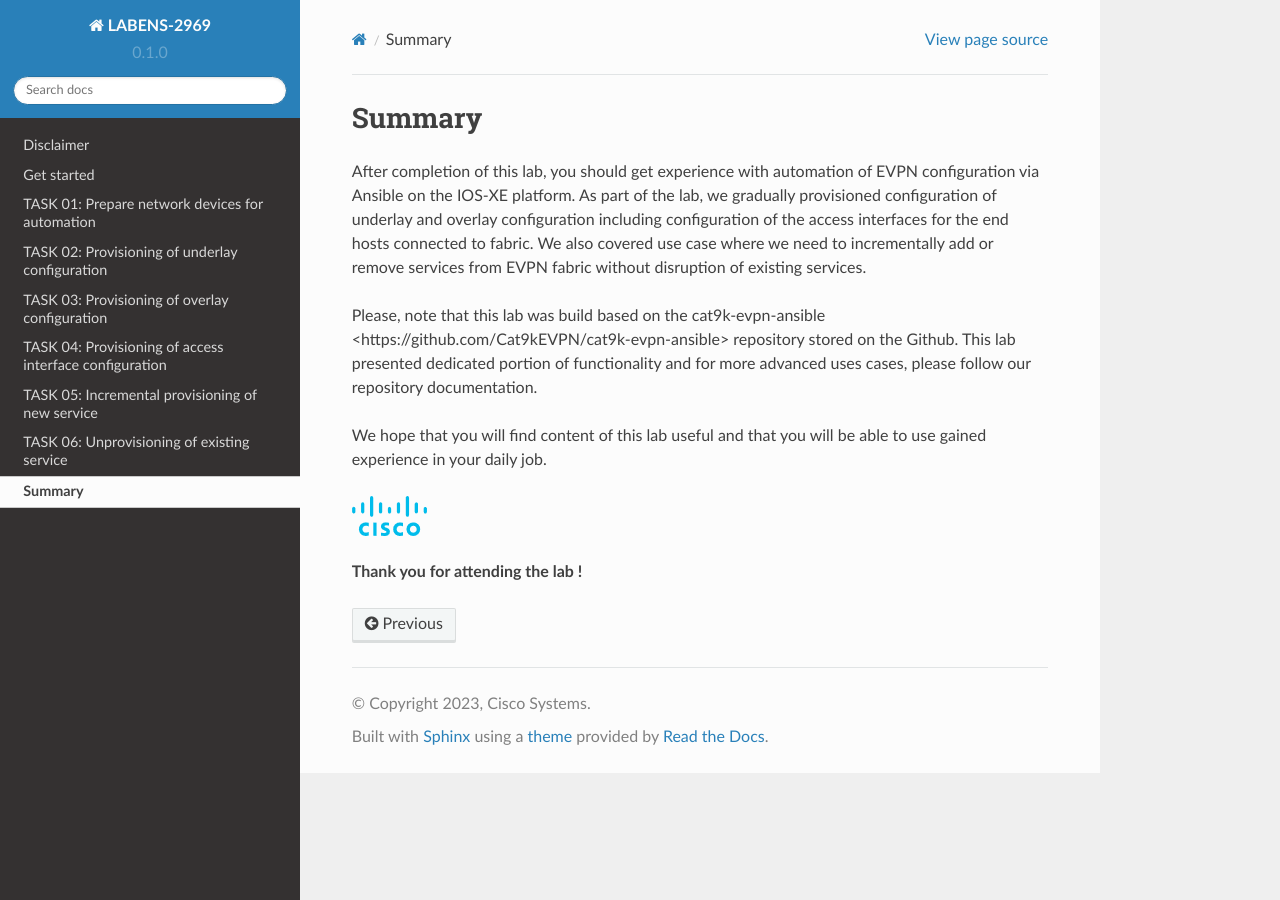
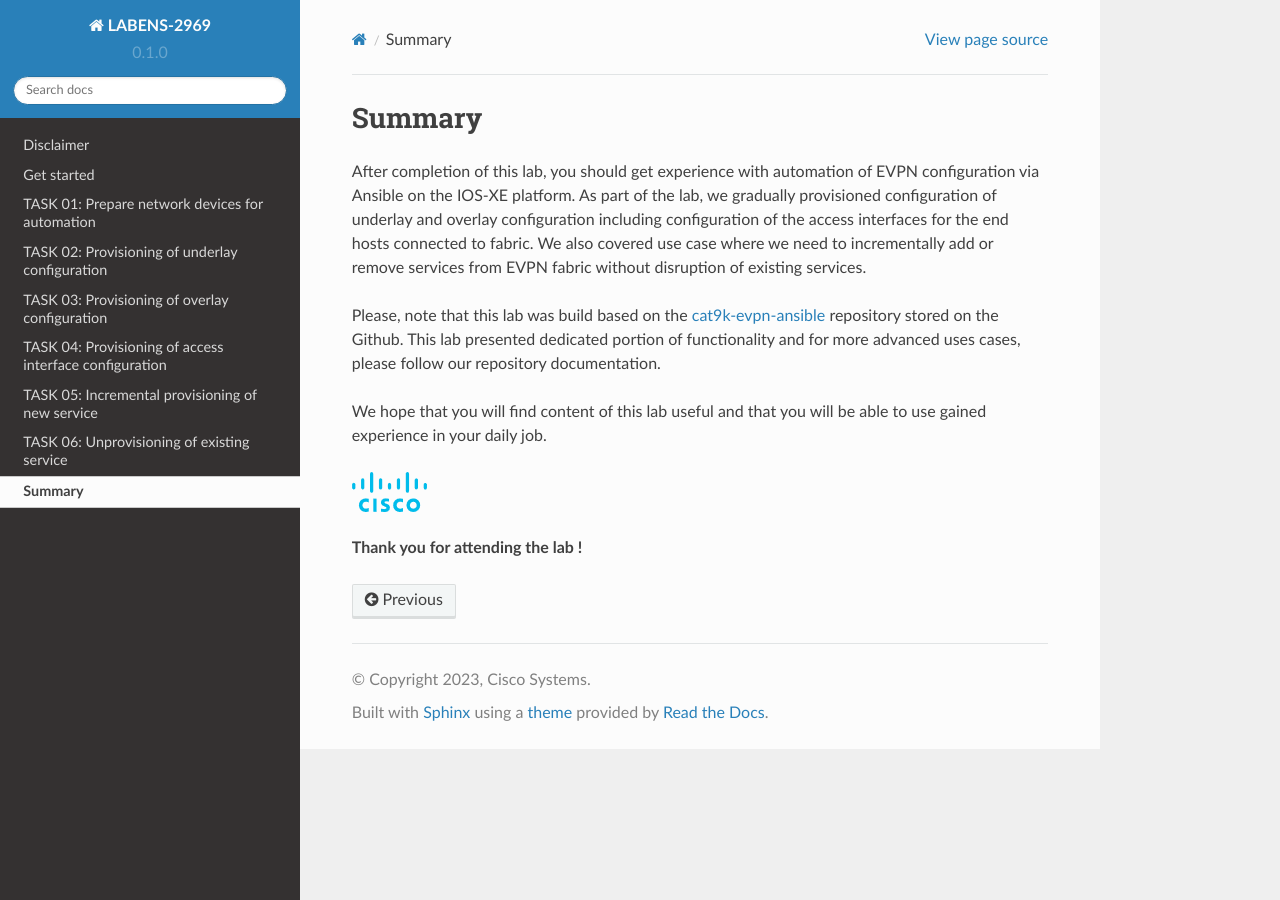
Before and after one commit to dvishchu/labens-2969, a Sphinx documentation site: the page built from docs/source/summary.rst, in a window 1280 px wide. Built offline with Sphinx 7.4.7 and the Read the Docs theme 2.0.0, drawn with Linux system fonts in a browser that asks for light colours.

Commit message:
Fixing link in summary

```diff
--- a/docs/source/summary.rst
+++ b/docs/source/summary.rst
@@ -3,7 +3,7 @@ Summary
 
 After completion of this lab, you should get experience with automation of EVPN configuration via Ansible on the IOS-XE platform. As part of the lab, we gradually provisioned configuration of underlay and overlay configuration including configuration of the access interfaces for the end hosts connected to fabric. We also covered use case where we need to incrementally add or remove services from EVPN fabric without disruption of existing services.
 
-Please, note that this lab was build based on the `cat9k-evpn-ansible <https://github.com/Cat9kEVPN/cat9k-evpn-ansible>` repository stored on the Github. This lab presented dedicated portion of functionality and for more advanced uses cases, please follow our repository documentation.
+Please, note that this lab was build based on the `cat9k-evpn-ansible <https://github.com/Cat9kEVPN/cat9k-evpn-ansible>`_ repository stored on the Github. This lab presented dedicated portion of functionality and for more advanced uses cases, please follow our repository documentation.
 
 We hope that you will find content of this lab useful and that you will be able to use gained experience in your daily job.
 
```
